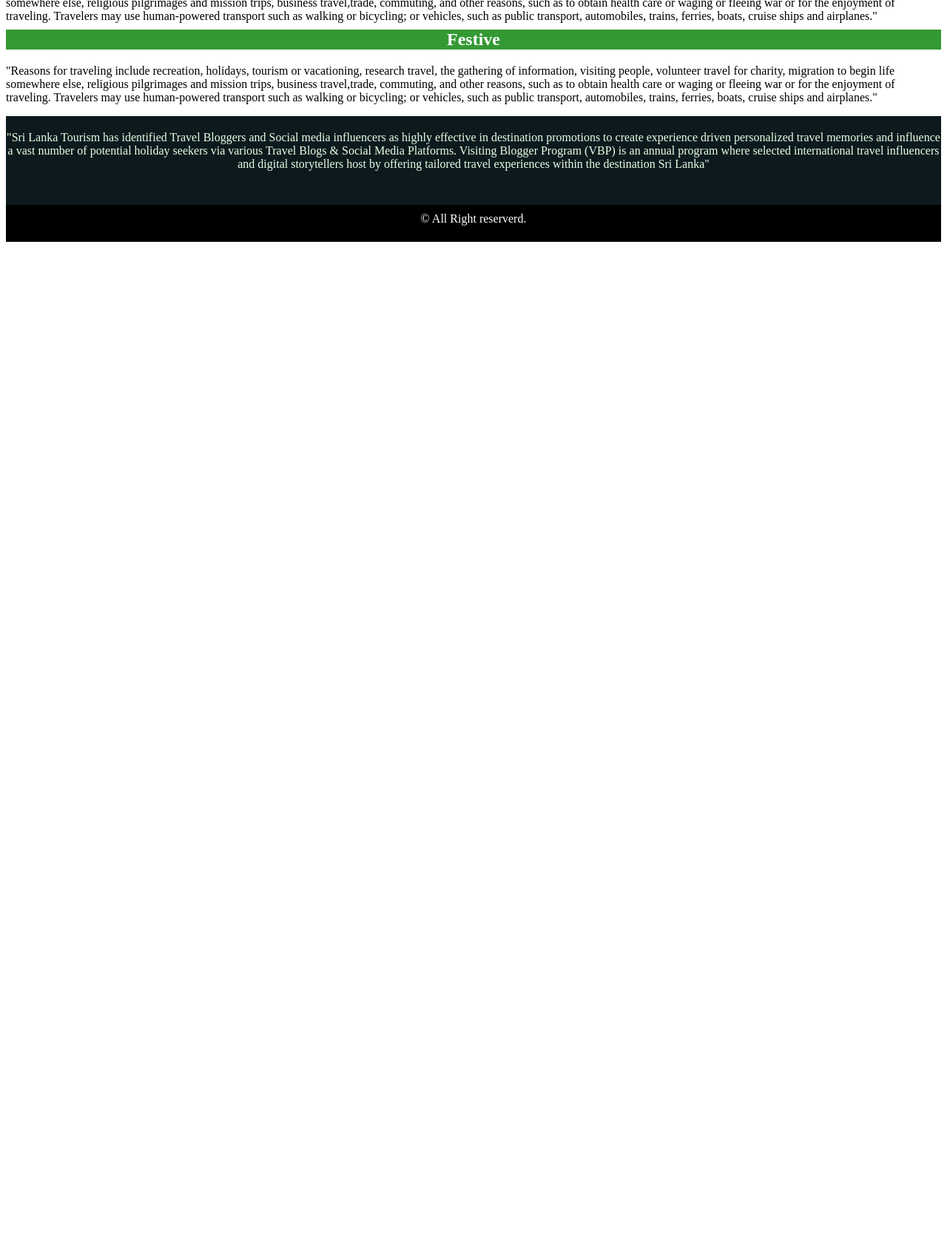
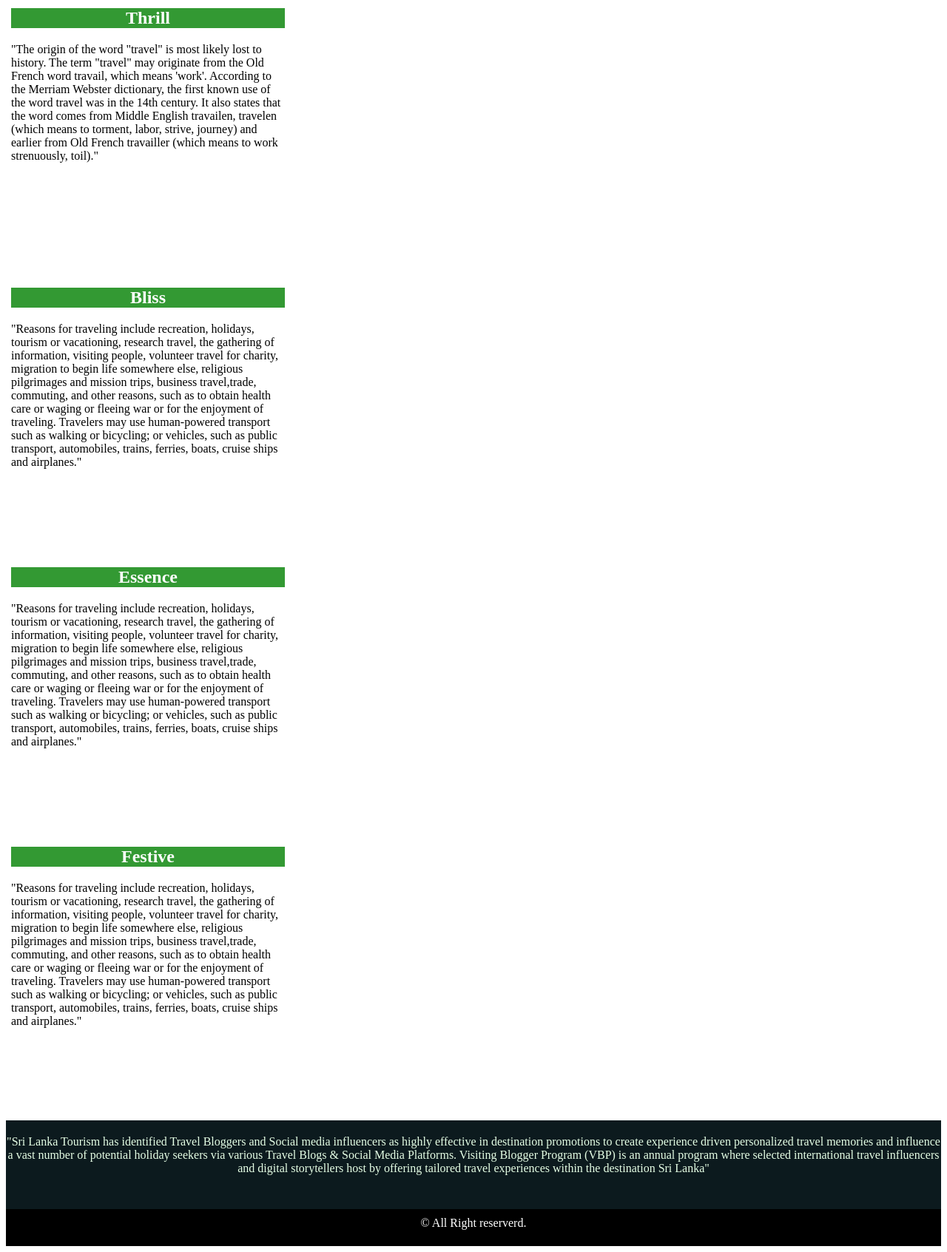
Before and after one commit to mewan-chamika99/web--assignment, a PHP site: page /moreinfo.html in a window 1280 px wide. Shown: the part 1239-2932 px from the top of the page at 74% size. Before the commit the page ends 1566 px from the top, so only its background shows below. Run offline with PHP 8.4, Linux system fonts and the light colour scheme.

Commit message:
Updated middleinner

```diff
--- a/moreinfo/stylesss.css
+++ b/moreinfo/stylesss.css
@@ -102,3 +102,11 @@ h2:hover
   border:1px ;
   display:flex;
 }
+.middleinner
+{
+   width:370px;
+  height:370px;
+  border:1px ;
+  margin-top:15px;
+  margin-left:7px;
+}
```
